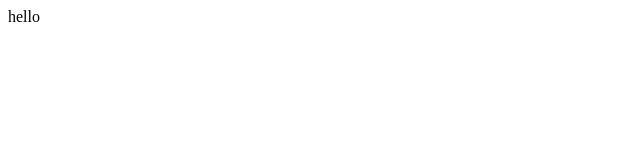
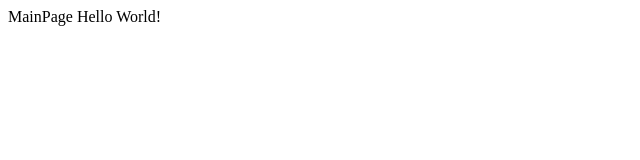
Before and after one commit to Pre-Onboarding-FE-Team07/wanted-codestates-project-7-8, a React (Create React App) app: page / in a window 1280 px wide. Shown: the top 160 px of the page, without its empty margins (0-640 px from the left). Built offline with nearby package versions, Linux system fonts and the light colour scheme.

Commit message:
Feat: 초기 설정

```diff
--- a/src/App.jsx
+++ b/src/App.jsx
@@ -1,5 +1,15 @@
-function App() {
-  return <div className="App">hello</div>;
-}
+import { Routes, Route } from 'react-router-dom';
+
+import Main from './pages/Main';
+import PageList from './pages/PageList';
+
+const App = () => {
+  return (
+    <Routes>
+      <Route path="/" element={<Main />} />
+      <Route path="/list" element={<PageList />} />
+    </Routes>
+  );
+};
 
 export default App;
--- /dev/null
+++ b/src/atoms/index.js
@@ -0,0 +1,6 @@
+import { atom } from 'recoil';
+
+export const userStoredList = atom({
+  key: 'userStoredList',
+  default: [],
+});
--- a/src/index.jsx
+++ b/src/index.jsx
@@ -1,10 +1,16 @@
-import React from "react";
-import ReactDOM from "react-dom";
-import App from "./App";
+import React from 'react';
+import ReactDOM from 'react-dom';
+import App from './App';
+import { RecoilRoot } from 'recoil';
+import { BrowserRouter } from 'react-router-dom';
 
 ReactDOM.render(
   <React.StrictMode>
-    <App />
+    <RecoilRoot>
+      <BrowserRouter>
+        <App />
+      </BrowserRouter>
+    </RecoilRoot>
   </React.StrictMode>,
-  document.getElementById("root")
+  document.getElementById('root')
 );
--- /dev/null
+++ b/src/pages/Main.jsx
@@ -0,0 +1,10 @@
+import { useRecoilState } from 'recoil';
+import { userStoredList } from '../atoms';
+
+const Main = () => {
+  const [userList, setUserList] = useRecoilState(userStoredList);
+
+  return <div>MainPage Hello World!</div>;
+};
+
+export default Main;
--- /dev/null
+++ b/src/pages/PageList.jsx
@@ -0,0 +1,9 @@
+import { useRecoilState } from 'recoil';
+import { userStoredList } from '../atoms';
+
+const PageList = () => {
+  const [userList, setUserList] = useRecoilState(userStoredList);
+  return <div>PageList Hello World!</div>;
+};
+
+export default PageList;
```
Also changed, not shown: .eslintrc.json, package.json (line endings or trailing spaces).
